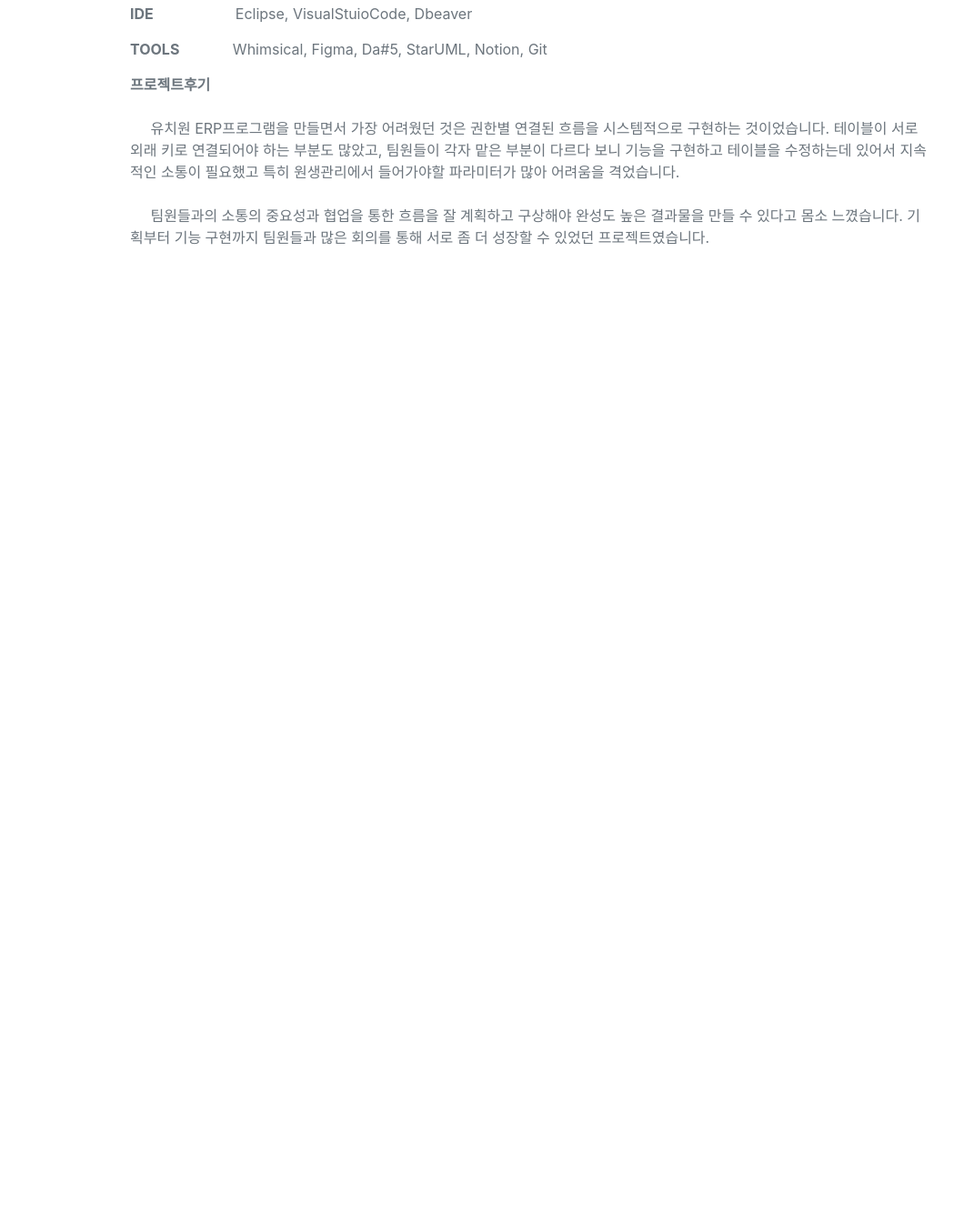
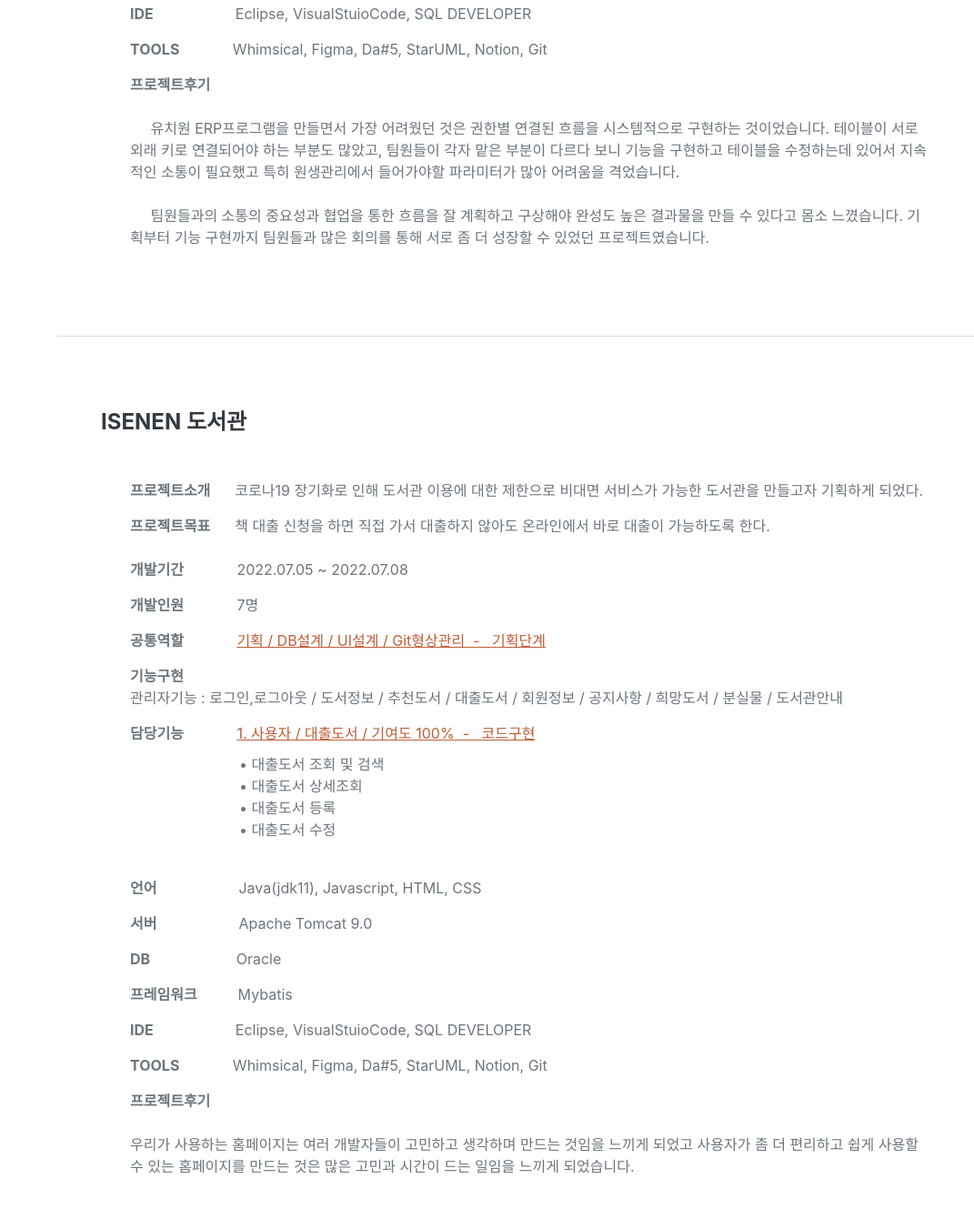
Before and after one commit to seosangdon/sangdon.github.io, a plain HTML site: page index.html in a window 1280 px wide. Shown: the part 3898-5227 px from the top of the page at 91% size, without its empty margins (209-1280 px from the left). Before the commit the page ends 4267 px from the top, so only its background shows below. Drawn offline with nearby package versions, Linux system fonts and the light colour scheme; a web font is replaced by a local one.

Commit message:
Add files via upload

```diff
--- a/index.html
+++ b/index.html
@@ -378,7 +378,7 @@
                     </li>
                     <li>
                         <strong>IDE</strong>&nbsp;&nbsp;&nbsp;&nbsp;&nbsp;&nbsp;&nbsp;&nbsp;&nbsp;&nbsp;&nbsp;&nbsp;&nbsp;&nbsp;&nbsp;&nbsp;&nbsp;&nbsp;&nbsp;
-                        Eclipse, VisualStuioCode, Dbeaver
+                        Eclipse, VisualStuioCode, SQL DEVELOPER
                     </li>
                     <li>
                         <strong>TOOLS</strong>&nbsp;&nbsp;&nbsp;&nbsp;&nbsp;&nbsp;&nbsp;&nbsp;&nbsp;&nbsp;&nbsp;&nbsp;
@@ -405,6 +405,101 @@
                 <ul class="fa-ul mb-0">
 
                 </ul>
+
+            </div>
+        </section>
+        <hr class="m-0" />
+        <section class="resume-section" id="awards">
+            <div class="resume-section-content">
+                <h4 class="mb-5">ISENEN 도서관</h4>
+                <ul class="chicken-ul">
+                    <li>
+                        <strong>프로젝트소개</strong>&nbsp;&nbsp;&nbsp;&nbsp;&nbsp;
+                        코로나19 장기화로 인해 도서관 이용에 대한 제한으로 비대면 서비스가 가능한 도서관을 만들고자 기획하게 되었다.
+                    </li>
+                    <li style="margin-bottom: 0px;">
+                        <strong>프로젝트목표</strong>&nbsp;&nbsp;&nbsp;&nbsp;&nbsp;
+                        책 대출 신청을 하면 직접 가서 대출하지 않아도 온라인에서 바로 대출이 가능하도록 한다.
+                    </li>
+                    <br>
+                    <li><strong>개발기간</strong>&nbsp;&nbsp;&nbsp;&nbsp;&nbsp;&nbsp;&nbsp;&nbsp;&nbsp;&nbsp;&nbsp;&nbsp;
+                        2022.07.05 ~ 2022.07.08</li>
+                    <li>
+                        <strong>개발인원</strong>&nbsp;&nbsp;&nbsp;&nbsp;&nbsp;&nbsp;&nbsp;&nbsp;&nbsp;&nbsp;&nbsp;&nbsp;
+                        7명
+                    </li>
+                    <li>
+                        <strong>공통역할</strong>&nbsp;&nbsp;&nbsp;&nbsp;&nbsp;&nbsp;&nbsp;&nbsp;&nbsp;&nbsp;&nbsp;&nbsp;
+                        <a href="assets/pdf/아이7ppt.pdf" download="기획" target="_blank">
+                            <span>기획 / DB설계 / UI설계 / Git형상관리</span>&nbsp;&nbsp;-&nbsp;&nbsp;
+                            <span>기획단계</span>
+                        </a>
+                    </li>
+                    <li>
+                        <strong>기능구현</strong>
+
+                            <summary>관리자기능 : 로그인,로그아웃 / 도서정보 / 추천도서 / 대출도서 / 회원정보 / 공지사항 / 희망도서 / 분실물 / 도서관안내</summary>
+
+
+                    </li>
+
+
+                    <li style="margin-bottom: 0px;">
+                        <strong>담당기능</strong>&nbsp;&nbsp;&nbsp;&nbsp;&nbsp;&nbsp;&nbsp;&nbsp;&nbsp;&nbsp;&nbsp;&nbsp;
+                        <a href="assets/pdf/아이7 코드ppt.pdf" download="대출도서" target="_blank">
+                            <span>1. 사용자 / 대출도서 / 기여도 100%</span>&nbsp;&nbsp;-&nbsp;&nbsp;
+                            <span>코드구현</span>
+                        </a>
+                        <br>
+                        <div style="margin-left: 120px; margin-top: 10px;">
+                            • 대출도서 조회 및 검색 <br>
+                            • 대출도서 상세조회 <br>
+                            • 대출도서 등록 <br>
+                            • 대출도서 수정 <br>
+
+                        </div>
+                    </li>
+
+                </ul>
+                <br>
+                <ul class="chicken-ul">
+                    <li>
+                        <strong>언어</strong>&nbsp;&nbsp;&nbsp;&nbsp;&nbsp;&nbsp;&nbsp;&nbsp;&nbsp;&nbsp;&nbsp;&nbsp;&nbsp;&nbsp;&nbsp;&nbsp;&nbsp;&nbsp;&nbsp;
+                        Java(jdk11), Javascript, HTML, CSS
+
+                    </li>
+                    <li><strong>서버</strong>&nbsp;&nbsp;&nbsp;&nbsp;&nbsp;&nbsp;&nbsp;&nbsp;&nbsp;&nbsp;&nbsp;&nbsp;&nbsp;&nbsp;&nbsp;&nbsp;&nbsp;&nbsp;&nbsp;
+                        Apache Tomcat 9.0
+                    </li>
+                    <li>
+                        <strong>DB</strong>&nbsp;&nbsp;&nbsp;&nbsp;&nbsp;&nbsp;&nbsp;&nbsp;&nbsp;&nbsp;&nbsp;&nbsp;&nbsp;&nbsp;&nbsp;&nbsp;&nbsp;&nbsp;&nbsp;&nbsp;
+                        Oracle
+                    </li>
+                    <li>
+                        <strong>프레임워크</strong>&nbsp;&nbsp;&nbsp;&nbsp;&nbsp;&nbsp;&nbsp;&nbsp;&nbsp;
+                        Mybatis
+                    </li>
+                    <li>
+                        <strong>IDE</strong>&nbsp;&nbsp;&nbsp;&nbsp;&nbsp;&nbsp;&nbsp;&nbsp;&nbsp;&nbsp;&nbsp;&nbsp;&nbsp;&nbsp;&nbsp;&nbsp;&nbsp;&nbsp;&nbsp;
+                        Eclipse, VisualStuioCode, SQL DEVELOPER
+                    </li>
+                    <li>
+                        <strong>TOOLS</strong>&nbsp;&nbsp;&nbsp;&nbsp;&nbsp;&nbsp;&nbsp;&nbsp;&nbsp;&nbsp;&nbsp;&nbsp;
+                        Whimsical, Figma, Da#5, StarUML, Notion, Git
+                    </li>
+                    <li style="margin-bottom: 0px;">
+                        <div><strong>프로젝트후기</strong></div>
+                        <br>
+                        <div>
+                            우리가 사용하는 홈페이지는 여러 개발자들이 고민하고 생각하며 만드는 것임을 느끼게 되었고 사용자가 좀 더 편리하고 쉽게 사용할 수 있는 홈페이지를 만드는 것은 많은 고민과 시간이 드는 일임을 느끼게 되었습니다.
+                        </div>
+                    </li>
+                </ul>
+
+                <ul class="fa-ul mb-0">
+
+                </ul>
+
             </div>
         </section>
     </div>
```
